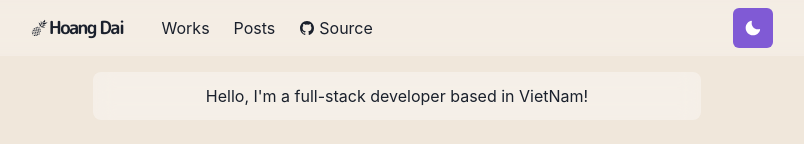
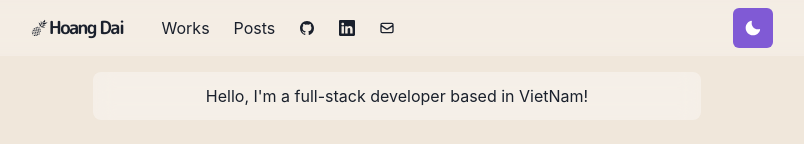
Before and after one commit to craftpine/craftpine-homepage, a Next.js app: page / in a window 1280 px wide. Shown: the top 144 px of the page, without its empty margins (243-1047 px from the left). Built offline with nearby package versions, Linux system fonts and the light colour scheme.

Commit message:
update: linked and mail

```diff
--- a/components/NavBar.tsx
+++ b/components/NavBar.tsx
@@ -15,6 +15,8 @@ import {
 } from "@chakra-ui/react";
 import { HamburgerIcon } from "@chakra-ui/icons";
 import { IoLogoGithub } from "react-icons/io5";
+import { BsLinkedin } from "react-icons/bs";
+import { HiOutlineMail } from "react-icons/hi";
 import Logo from "./Logo";
 import ThemeToggleButton from "./ThemeToggleButton";
 
@@ -87,7 +89,29 @@ const Navbar = (props: any) => {
             pl={2}
           >
             <IoLogoGithub />
-            Source
+          </LinkItem>
+
+          <LinkItem
+            target="_blank"
+            href="https://www.linkedin.com/in/hoangdai0908"
+            path={path}
+            display="inline-flex"
+            alignItems="center"
+            style={{ gap: 4 }}
+            pl={2}
+          >
+            <BsLinkedin />
+          </LinkItem>
+
+          <LinkItem
+            href="mailto:hoangdai9895@gmail.com"
+            path={path}
+            display="inline-flex"
+            alignItems="center"
+            style={{ gap: 4 }}
+            pl={2}
+          >
+            <HiOutlineMail />
           </LinkItem>
         </Stack>
 
@@ -118,6 +142,17 @@ const Navbar = (props: any) => {
                 >
                   View Source
                 </MenuItem>
+
+                <MenuItem
+                  as={Link}
+                  href="https://www.linkedin.com/in/hoangdai0908"
+                >
+                  My Linkedin{" "}
+                </MenuItem>
+
+                <MenuItem as={Link} href="mailto:hoangdai9895@gmail.com">
+                  Mail me
+                </MenuItem>
               </MenuList>
             </Menu>
           </Box>
```
